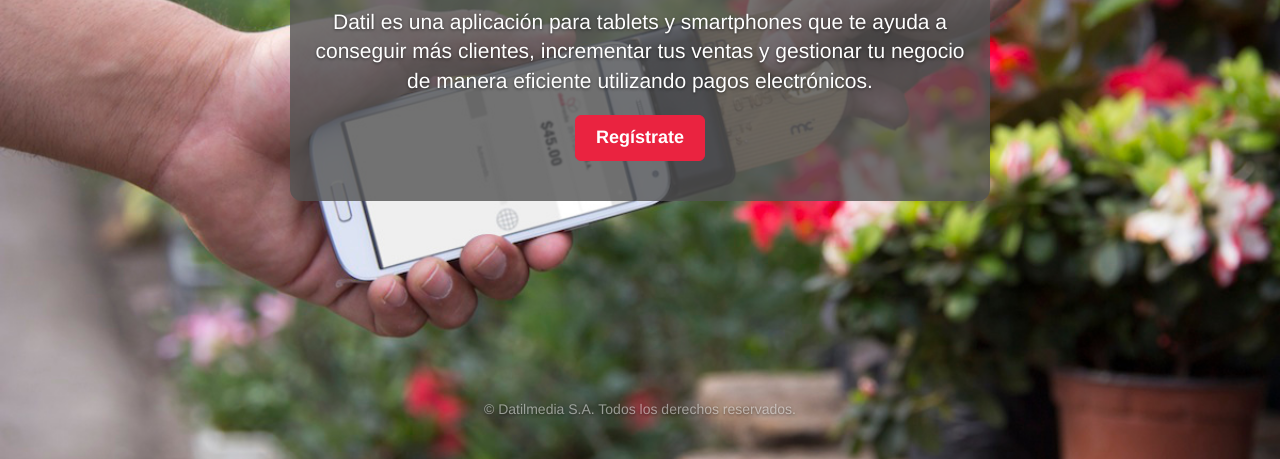
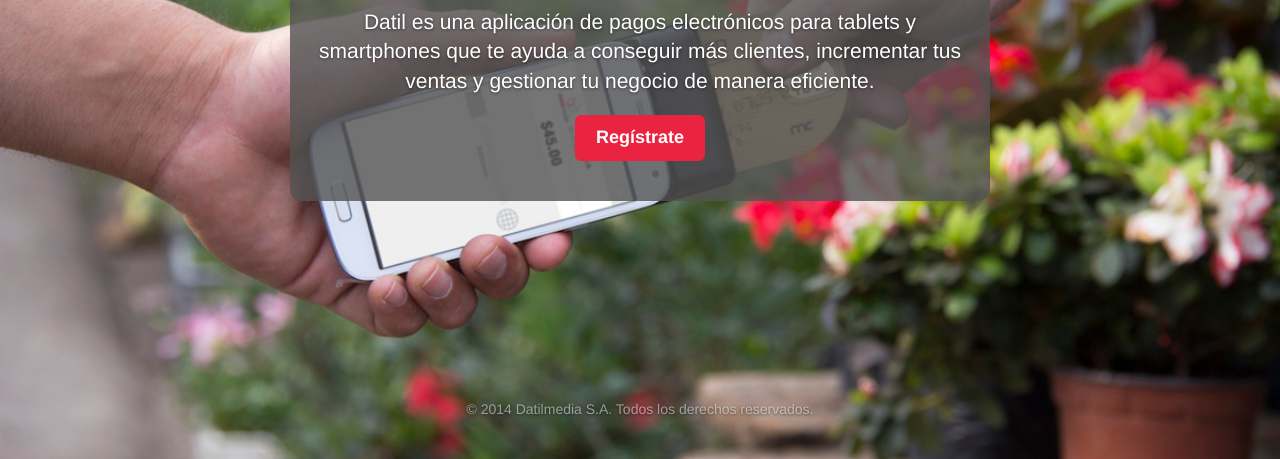
Before and after one commit to datil/hq, a plain HTML site: page index.html in a window 1280 px wide. Shown: the part 341-800 px from the top of the page. Drawn offline with nearby package versions, Linux system fonts and the light colour scheme.

Commit message:
Cambios en textos.

```diff
--- a/index.html
+++ b/index.html
@@ -44,7 +44,7 @@
 
           <div class="inner cover transparent">
             <h1 class="cover-heading">Aumenta la productividad de tu negocio</h1>
-            <p class="lead">Datil es una aplicaci&oacute;n para tablets y smartphones que te ayuda a conseguir m&aacute;s clientes, incrementar tus ventas y gestionar tu negocio de manera eficiente utilizando pagos electr&oacute;nicos.</p>
+            <p class="lead">Datil es una aplicaci&oacute;n de pagos electr&oacute;nicos para tablets y smartphones que te ayuda a conseguir m&aacute;s clientes, incrementar tus ventas y gestionar tu negocio de manera eficiente.</p>
             <p class="lead">
               <a href="#" class="btn btn-lg btn-default">Reg&iacute;strate</a>
             </p>
@@ -52,7 +52,7 @@
 
           <div class="mastfoot">
             <div class="inner">
-              <p>&copy Datilmedia S.A. Todos los derechos reservados.</p>
+              <p>&copy 2014 Datilmedia S.A. Todos los derechos reservados.</p>
             </div>
           </div>
 
```
